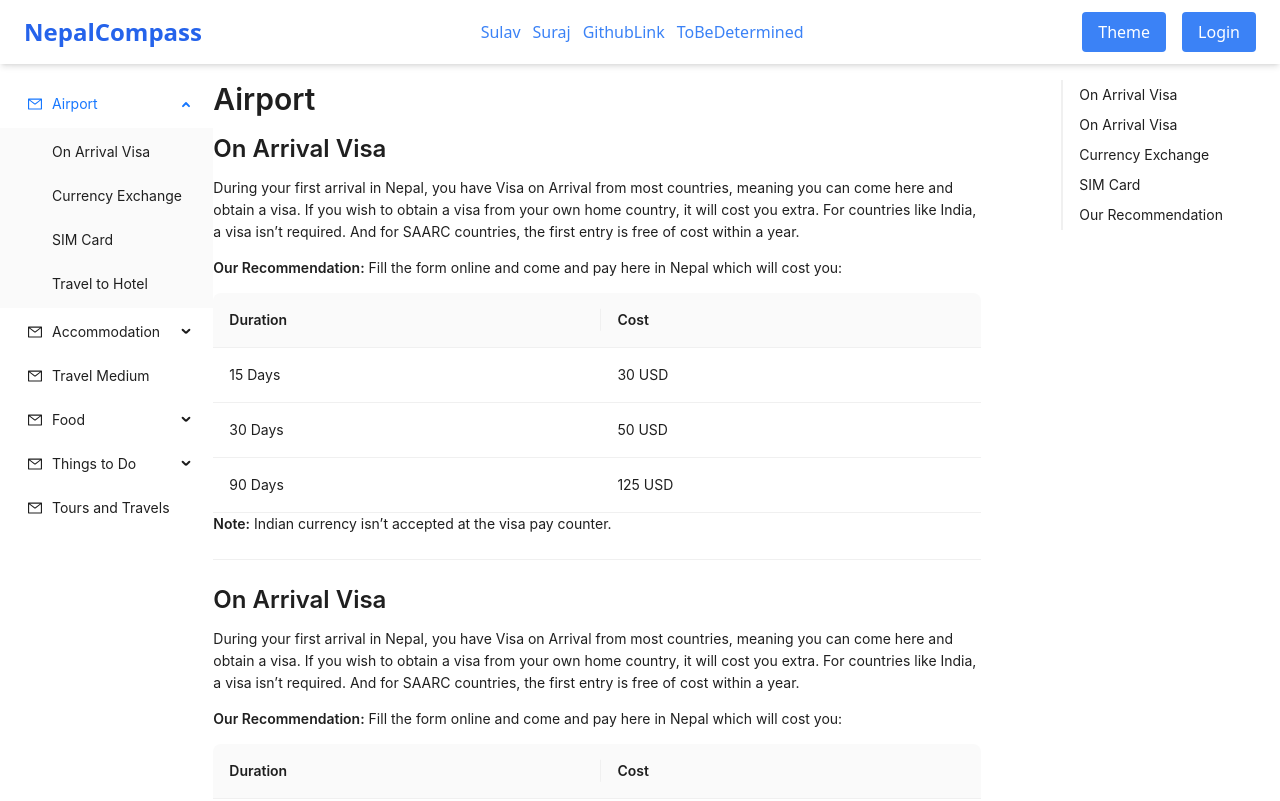
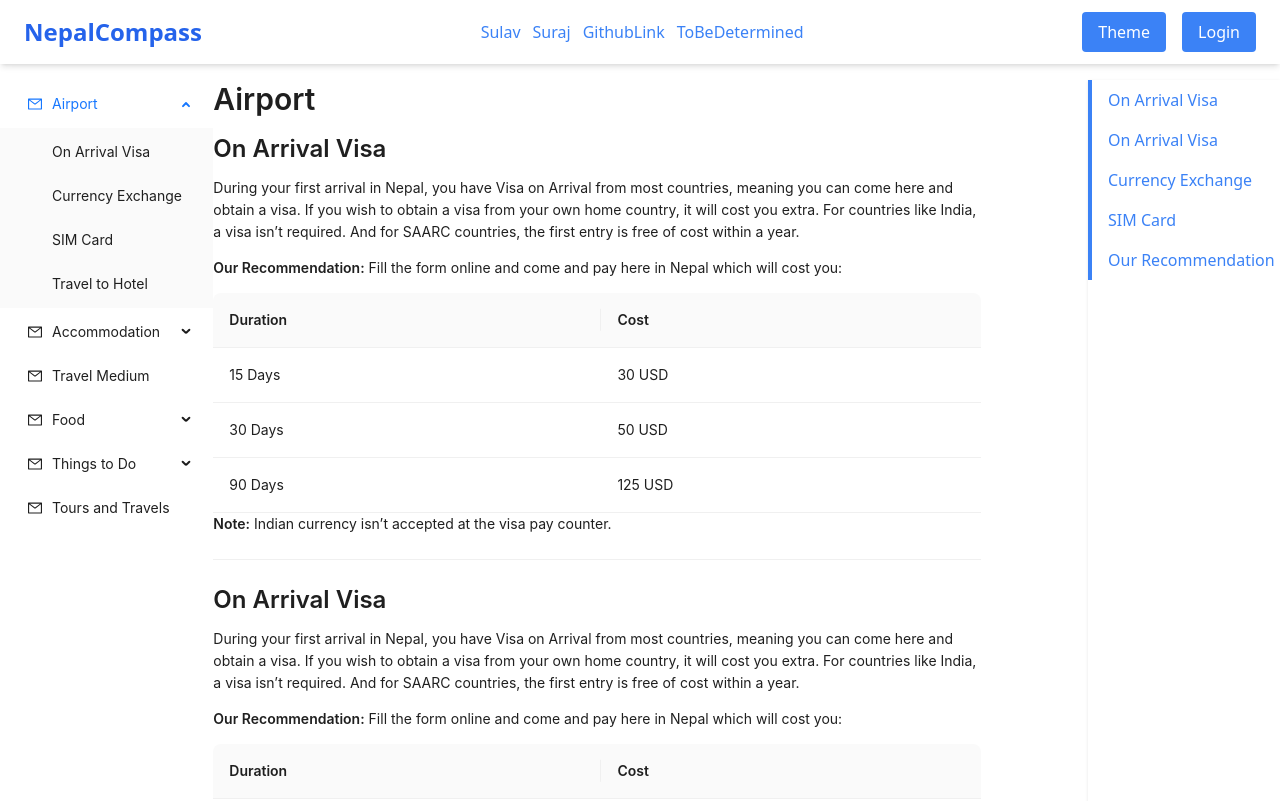
Before and after one commit to Sulav2060/NepalCompass, a React (Vite) app: page / in a window 1280 px wide. Shown: the top 801 px of the page. Built offline with nearby package versions, Linux system fonts and the light colour scheme.

Commit message:
Risght side bar hilight mechanism implementation

```diff
--- a/src/components/RightSidebar.jsx
+++ b/src/components/RightSidebar.jsx
@@ -1,22 +1,50 @@
-import React from "react";
-import { Anchor } from "antd";
-
-const { Link } = Anchor;
+import React, { useState, useEffect } from "react";
 
 const RightSidebar = ({ navigationItems }) => {
-  if (!navigationItems) {
-    console.error("No navigation items provided for RightSidebar");
-    return null;
-  }
+  const [activeItems, setActiveItems] = useState([]);
+
+  useEffect(() => {
+    const handleScroll = () => {
+      const visibleItems = [];
+
+      navigationItems.forEach((item) => {
+        const element = document.getElementById(item.id);
+        if (element) {
+          const { top, bottom } = element.getBoundingClientRect();
+          if (top >= 0 && bottom <= window.innerHeight) {
+            visibleItems.push(item.id);
+          }
+        }
+      });
+
+      setActiveItems(visibleItems);
+    };
+
+    window.addEventListener("scroll", handleScroll);
+    return () => {
+      window.removeEventListener("scroll", handleScroll);
+    };
+  }, [navigationItems]);
 
   return (
-    <div className="fixed px-20 overflow-y-auto">
-      <Anchor affix={true}>
-        {/* <Link href="#top" title="Top" /> */}
+    <div className="fixed top-10vh right-0 h-full bg-white w-48 overflow-y-auto shadow">
+      <ul>
         {navigationItems.map((item) => (
-          <Link key={item.id} href={`#${item.id}`} title={item.title} />
+          <li
+            key={item.id}
+            id={item.id}
+            className={`py-2 pl-4 border-l-4 ${
+              activeItems.includes(item.id)
+                ? "border-blue-500 text-blue-500"
+                : "border-transparent text-gray-700 hover:bg-gray-100"
+            }`}
+          >
+            <a href={`#${item.id}`} className="sidebar-link">
+              {item.title}
+            </a>
+          </li>
         ))}
-      </Anchor>
+      </ul>
     </div>
   );
 };
```
